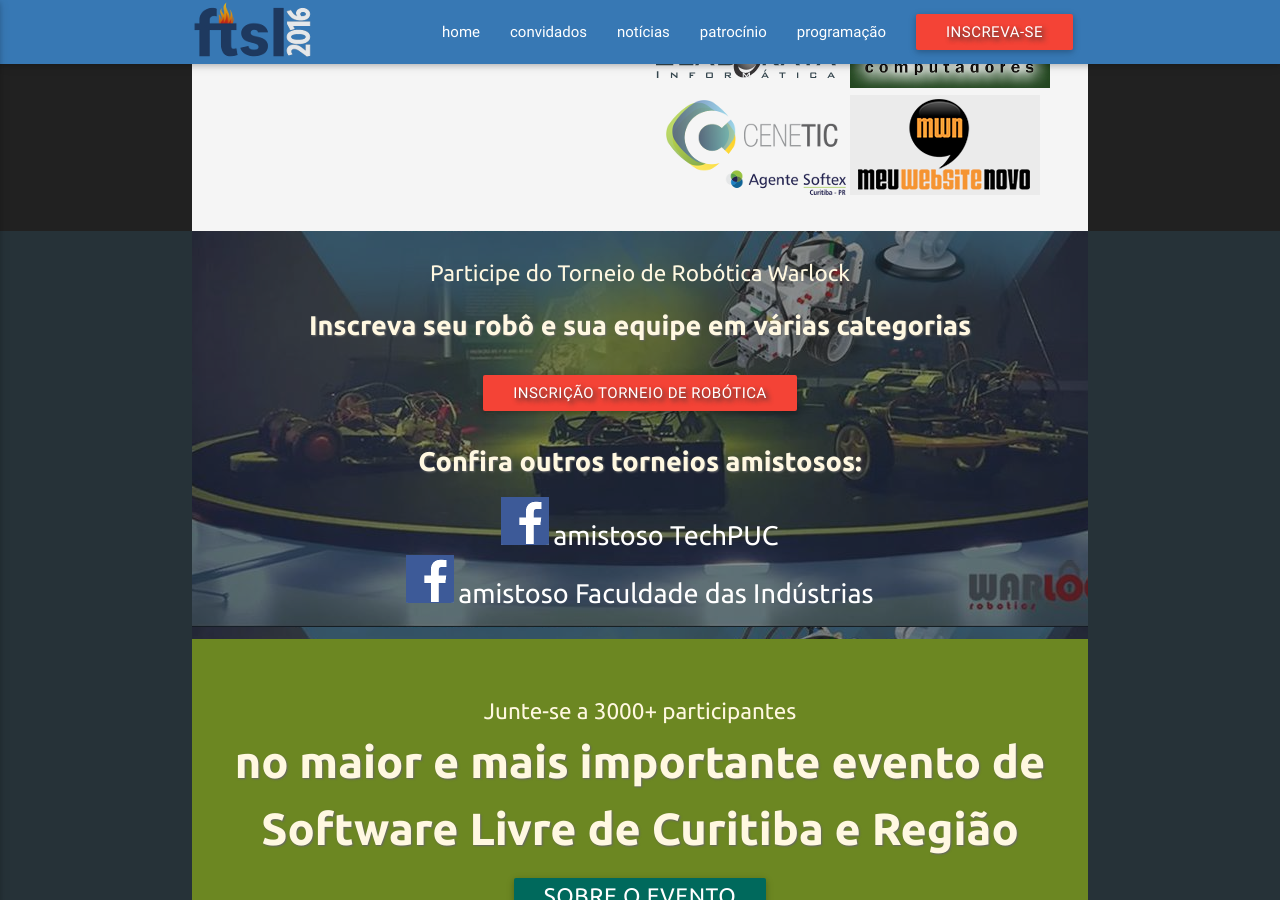
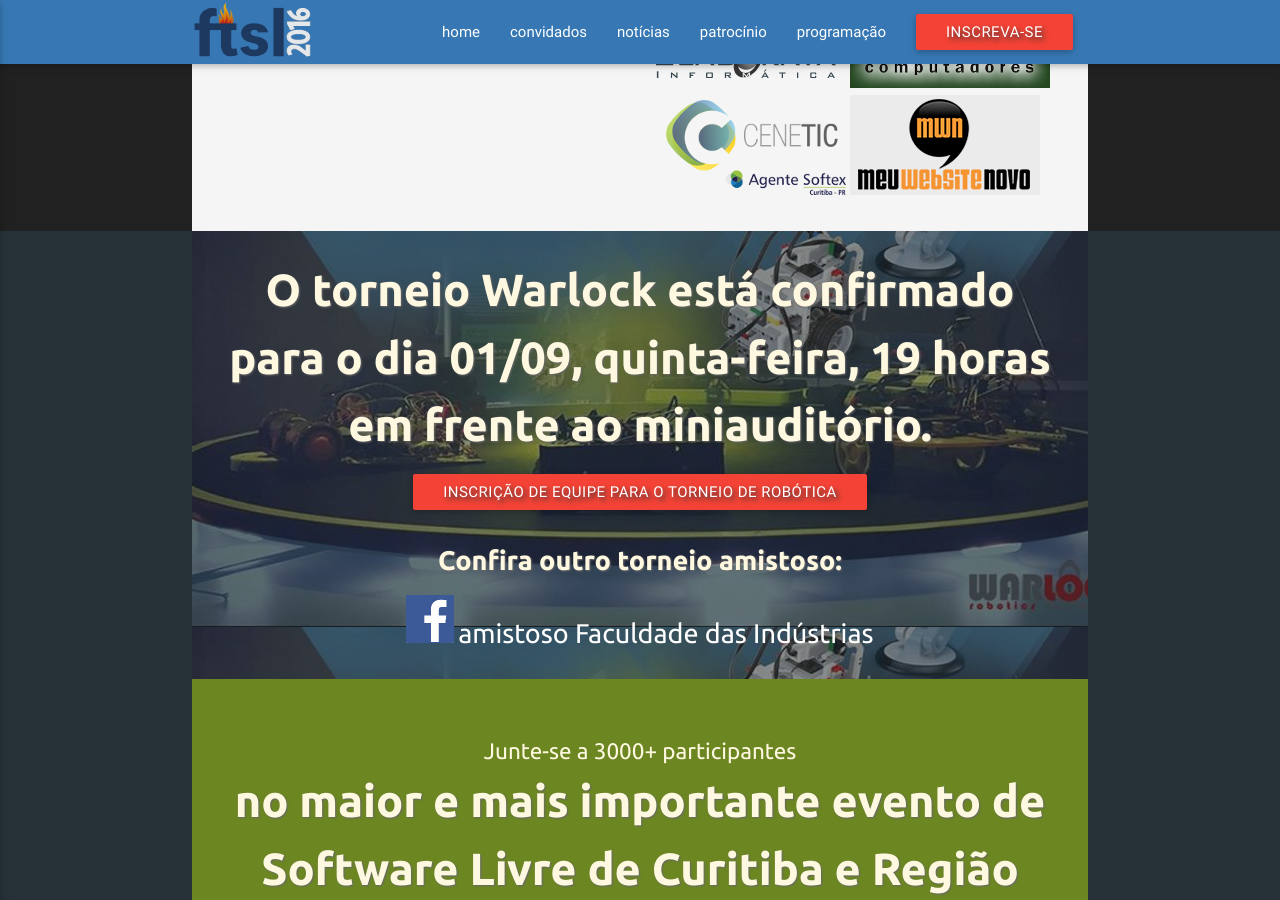
Before and after one commit to ftslorgbr/old, a Jekyll site: the page 2016/index.html, which Jekyll copies as it is, in a window 1280 px wide and 900 px high, scrolled down 790 px. Built offline with Jekyll 4.4.1, drawn with Linux system fonts in a browser that asks for light colours; nearby versions of some CDN libraries.

Commit message:
chamada para horário do torneio

```diff
--- a/2016/index.html
+++ b/2016/index.html
@@ -39,28 +39,23 @@
   <section class="panel blue-grey darken-4">
     <div class="container" style="background-image: url('images/fundo_warlock.png')">
       <div class="col s12 m12 l12 valign center lg-padding">
-        <span class="xs-font amber-text text-lighten-5" style="display: inline-block;">Participe do Torneio de Robótica Warlock</span>
-        <br>
-
-        <span class="sm-font bold amber-text text-lighten-5 font-shadow-light md-padding" style="display:inline-block">
-          Inscreva seu robô e sua equipe em várias categorias
+        <span class="md-font bold amber-text text-lighten-5 font-shadow-light">
+            O torneio Warlock está confirmado
+            <br>
+            para o dia 01/09, quinta-feira, 19 horas
+            <br>
+            em frente ao miniauditório.
         </span>
-        <br>
 
         <div class="md-padding">
-          <a href=" http://bit.ly/29D88p5" class="btn red font-shadow" target="_blank">Inscrição Torneio de Robótica</a>
+          <a href=" http://bit.ly/29D88p5" class="btn red font-shadow" target="_blank">
+              Inscrição de Equipe
+              para o Torneio de Robótica</a>
         </div>
 
         <span class="sm-font bold amber-text text-lighten-5 font-shadow-light md-padding" style="display:inline-block">
-          Confira outros torneios amistosos:
+          Confira outro torneio amistoso:
         </span>
-
-        <div class="col s6 center ">
-          <a href="https://www.facebook.com/media/set/?set=oa.476865872523662&type=1" target="_blank ">
-            <img src="images/logo-facebook.png ">
-            <span class="sm-font white-text ">amistoso TechPUC</span>
-          </a>
-        </div>
 
         <div class="col s6 center ">
           <a href="https://www.facebook.com/media/set/?set=oa.463496620527254&type=1" target="_blank ">
```
